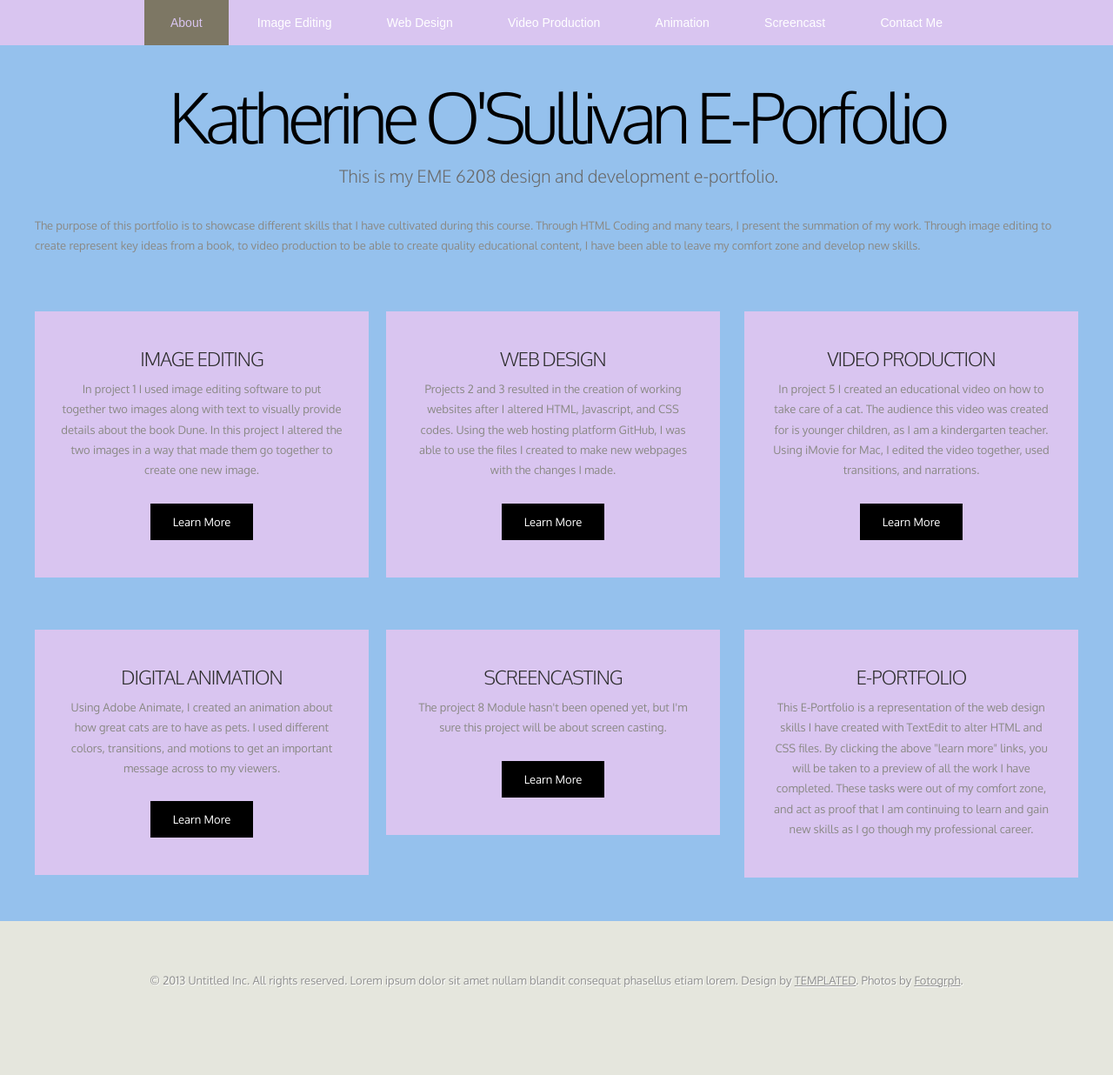
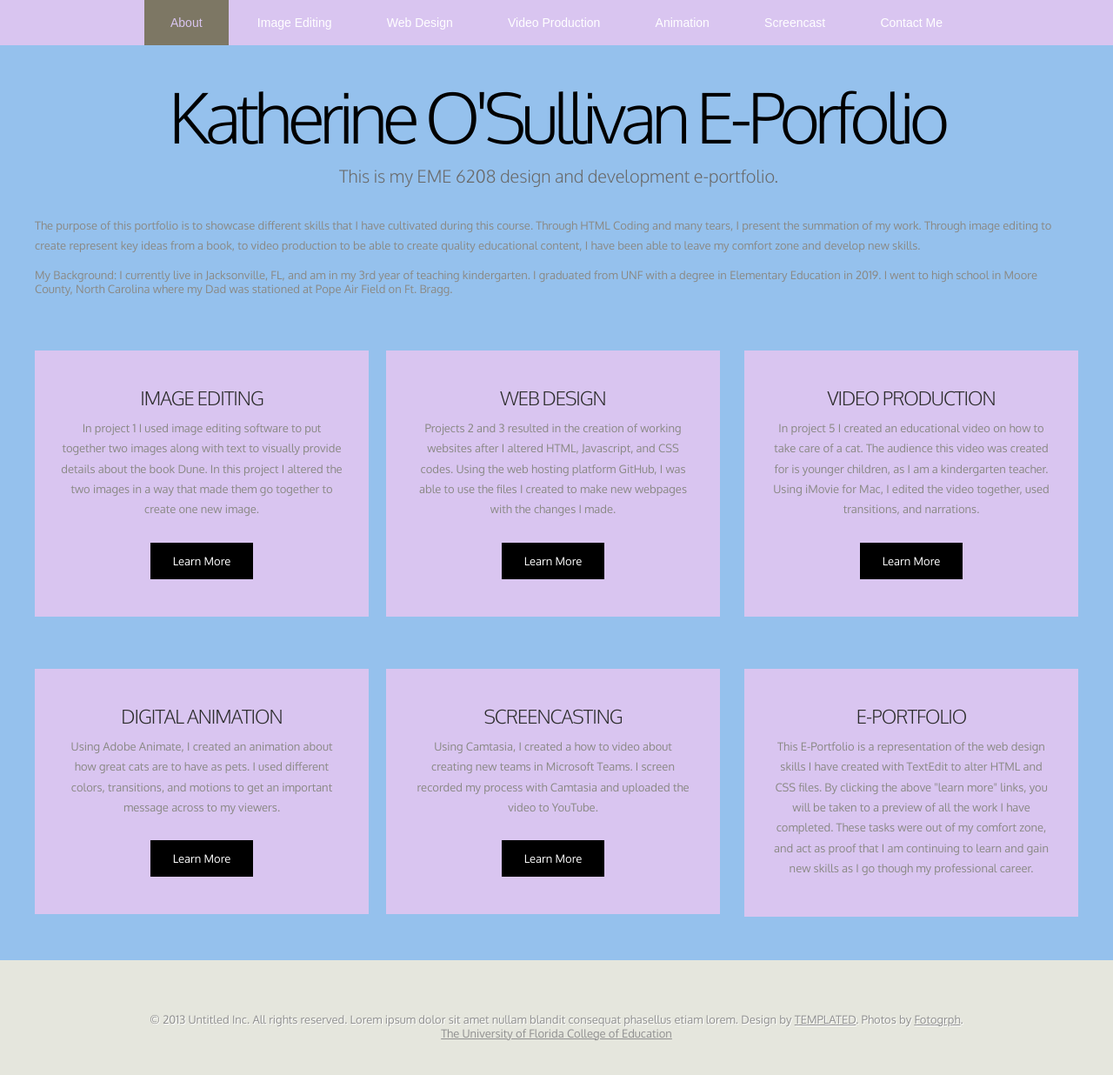
Before and after one commit to kosullyyy/eportfolio, a plain HTML site: page index.html in a window 1280 px wide. Shown: the whole page at 87% size. Before the commit the page ends 1209 px from the top, so only its background shows below. Drawn offline with Linux system fonts and the light colour scheme.

Commit message:
Update index.html

```diff
--- a/index.html
+++ b/index.html
@@ -57,7 +57,7 @@ Released   : 20130406
 		<div>
 			<div class="entry">
 				<!-- THIS IS WHERE YOU CUSTOMIZE THE INTRODUCTORY PARAGRAPH FOR EACH PAGE. -->
-                <p>The purpose of this portfolio is to showcase different skills that I have cultivated during this course. Through HTML Coding and many tears, I present the summation of my work. Through image editing to create represent key ideas from a book, to video production to be able to create quality educational content, I have been able to leave my comfort zone and develop new skills.</p>
+                <p>The purpose of this portfolio is to showcase different skills that I have cultivated during this course. Through HTML Coding and many tears, I present the summation of my work. Through image editing to create represent key ideas from a book, to video production to be able to create quality educational content, I have been able to leave my comfort zone and develop new skills.</p> My Background: I currently live in Jacksonville, FL, and am in my 3rd year of teaching kindergarten. I graduated from UNF with a degree in Elementary Education in 2019. I went to high school in Moore County, North Carolina where my Dad was stationed at Pope Air Field on Ft. Bragg. </p>
 			</div>
 		</div>
 	</div>
@@ -116,7 +116,7 @@ Released   : 20130406
 			<div class="box-style">
 				<div class="content">
 					<h2>Screencasting</h2>
-					<p>The project 8 Module hasn't been opened yet, but I'm sure this project will be about screen casting.</p>
+					<p>Using Camtasia, I created a how to video about creating new teams in Microsoft Teams. I screen recorded my process with Camtasia and uploaded the video to YouTube.</p>
 					<a href="screencast.html" class="button">Learn More</a>
 				</div>
 			</div>
@@ -126,6 +126,8 @@ Released   : 20130406
 				<div class="content">
 					<h2>E-Portfolio</h2>
 					<p>This E-Portfolio is a representation of the web design skills I have created with TextEdit to alter HTML and CSS files. By clicking the above "learn more" links, you will be taken to a preview of all the work I have completed. These tasks were out of my comfort zone, and act as proof that I am continuing to learn and gain new skills as I go though my professional career.</p>
+
+
 
 				</div>
 			</div>
@@ -142,6 +144,7 @@ Released   : 20130406
 <div id="footer">
 	<!-- START FOOTER -->
 	<p>© 2013 Untitled Inc. All rights reserved. Lorem ipsum dolor sit amet nullam blandit consequat phasellus etiam lorem. Design by <a href="http://templated.co" rel="nofollow">TEMPLATED</a>.  Photos by <a href="http://fotogrph.com/">Fotogrph</a>.</p>
+<center> <a href= "http://education.ufl.edu/educational-technology/">The University of Florida College of Education</a>
     <!-- END FOOTER -->
 </div>
 
```
